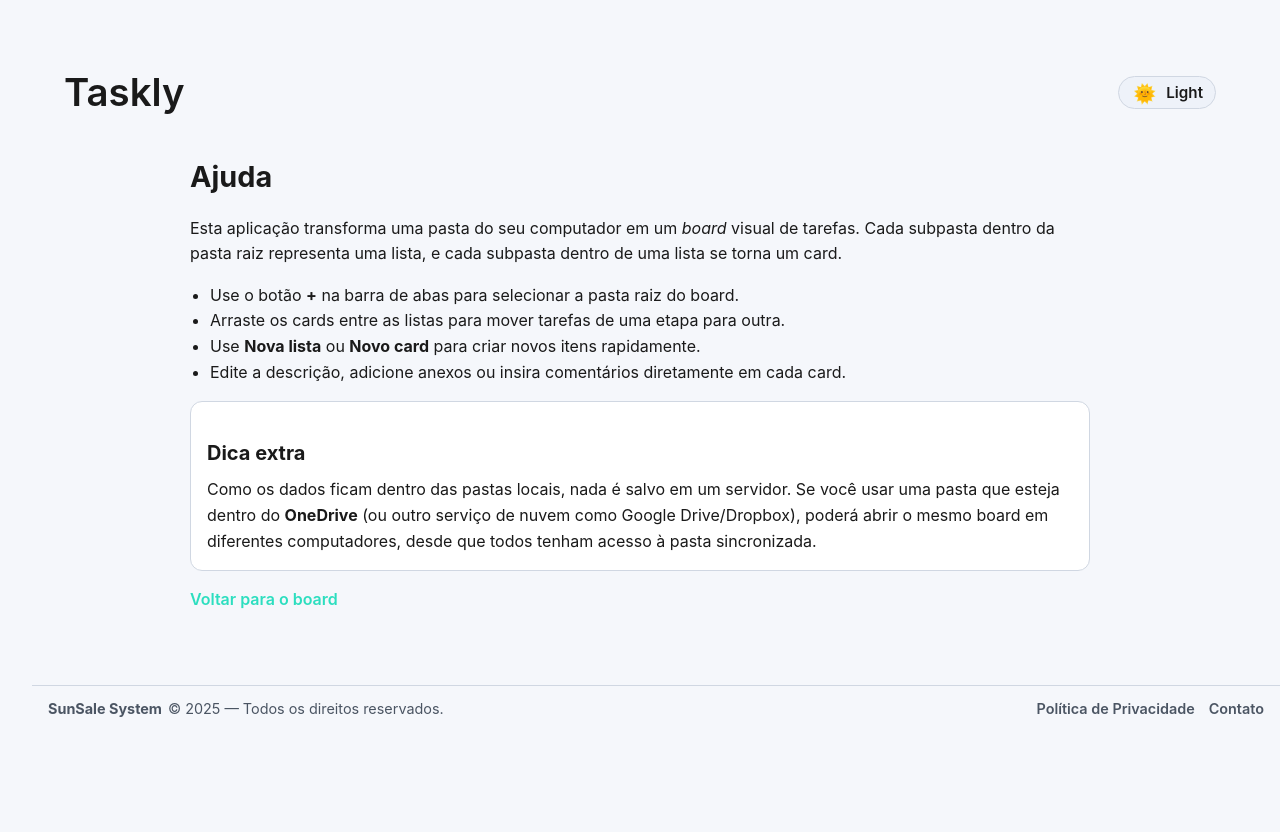
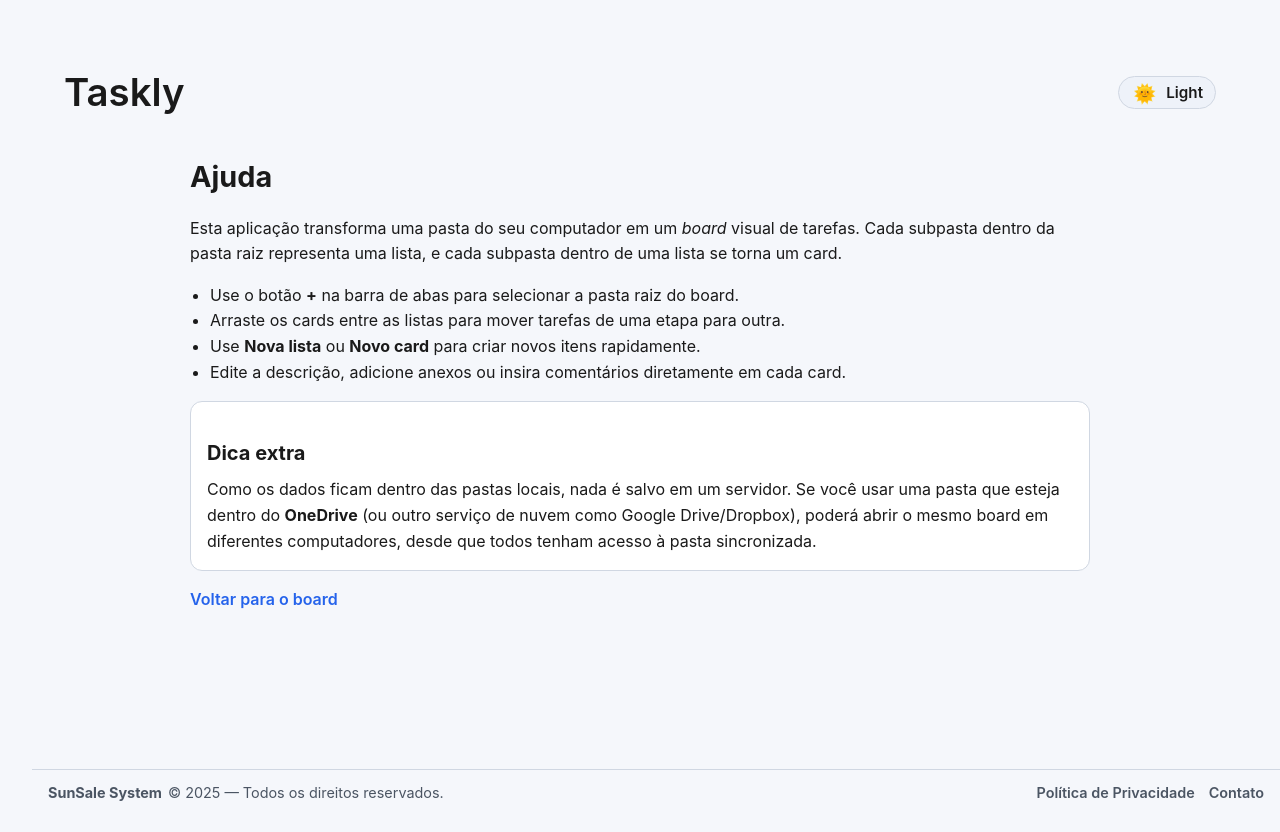
Before and after one commit to rodrigoborgesmachado/taskly, a React (Vite) app: page /ajuda in a window 1280 px wide. Built offline with nearby package versions, Linux system fonts and the light colour scheme.

Commit message:
Ajeitando layout

```diff
--- a/src/App.css
+++ b/src/App.css
@@ -8,6 +8,12 @@
 .app-container {
   min-height: 100vh;
   color: var(--color-text-primary);
+  display: flex;
+  flex-direction: column;
+}
+
+.app-main {
+  flex: 1;
   display: flex;
   flex-direction: column;
 }
--- a/src/App.tsx
+++ b/src/App.tsx
@@ -14,6 +14,7 @@ export default function App() {
         </h1>
         <ThemeToggle />
       </header>
+      <main className="app-main">
         <Routes>
           <Route path="/" element={<BoardPage />} />
           <Route path="/ajuda" element={<Help />} />
@@ -21,6 +22,7 @@ export default function App() {
           <Route path="/contato" element={<Contact />} />
           <Route path="/*" element={<BoardPage />} />
         </Routes>
+      </main>
       <footer className="app-footer">
         <div className="app-footer__brand">
           <a href="https://www.sunsalesystem.com.br/" target="_blank" rel="noreferrer">
--- a/src/index.css
+++ b/src/index.css
@@ -80,6 +80,7 @@
   --color-border-strong: #b8c2d0;
   --color-text-primary: #1a1a1a;
   --color-text-secondary: #4b5563;
+  --color-accent: #2563eb;
   --color-button-bg: #ffffff;
   --color-button-text: #1a1a1a;
   --color-card-bg: #ffffff;
```
Lines whose indentation alone changed are shown as unchanged.
